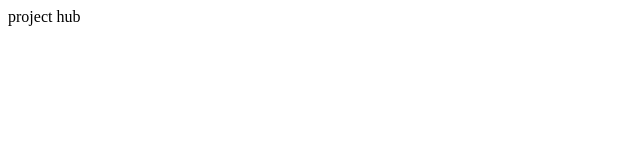
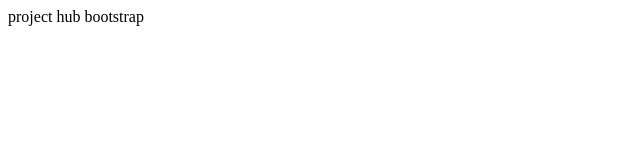
Before and after one commit to SandeepGanesana/html, a plain HTML site: page index.html in a window 1280 px wide. Shown: the full height of the page, 0-640 px from the left. Drawn offline with Linux system fonts and the light colour scheme.

Commit message:
Update index.html

```diff
--- a/index.html
+++ b/index.html
@@ -3,7 +3,7 @@
 	<title>My first github </title>
 </head>
 <body>
-<div id="header"> project hub </div>
+<div id="header"> project hub bootstrap </div>
 
 </body>
 </html>
```
